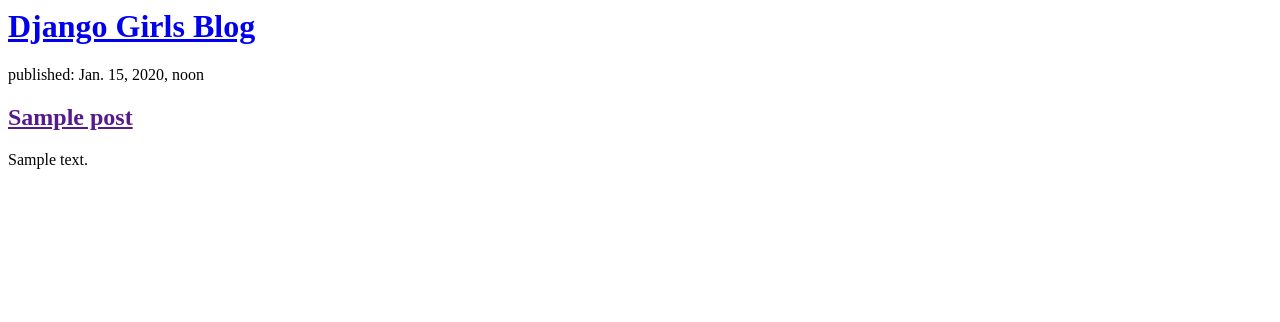
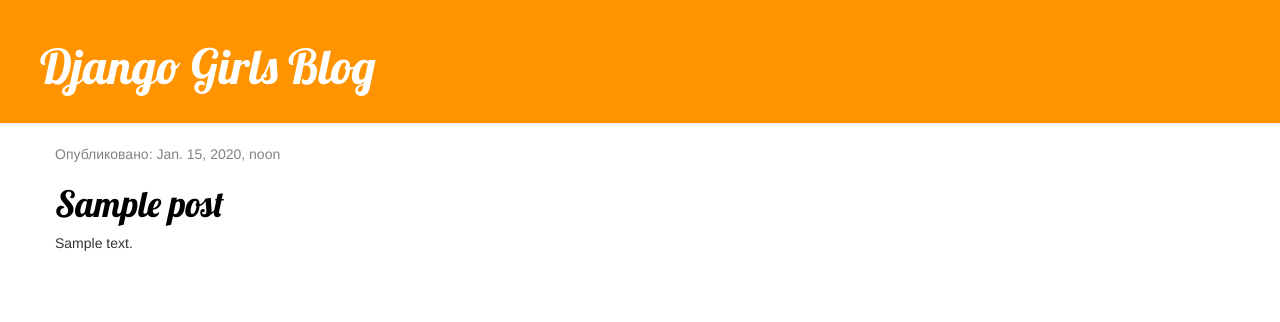
Before and after one commit to n3250sasha/my-first-blog, a Django app: page / in a window 1280 px wide. Shown: the top 322 px of the page. Run offline with Django 3.2, Linux system fonts and the light colour scheme; tables that the repository leaves empty hold one stand-in row (values such as "Sample post"); some libraries are stand-ins or nearby versions.

Commit message:
Changed the html and css for the site

```diff
--- /dev/null
+++ b/blog/static/css/blog.css
@@ -0,0 +1,46 @@
+.page-header {
+    background-color: #ff9400;
+    margin-top: 0;
+    padding: 20px 20px 20px 40px;
+}
+
+.page-header h1, .page-header h1 a, .page-header h1 a:visited, .page-header h1 a:active {
+    color: #ffffff;
+    font-size: 36pt;
+    text-decoration: none;
+}
+
+.content {
+    margin-left: 40px;
+}
+
+h1, h2, h3, h4 {
+    font-family: 'Lobster', cursive;
+}
+
+.date {
+    color: #828282;
+}
+
+.save {
+    float: right;
+}
+
+.post-form textarea, .post-form input {
+    width: 100%;
+}
+
+.top-menu, .top-menu:hover, .top-menu:visited {
+    color: #ffffff;
+    float: right;
+    font-size: 26pt;
+    margin-right: 20px;
+}
+
+.post {
+    margin-bottom: 70px;
+}
+
+.post h1 a, .post h1 a:visited {
+    color: #000000;
+}
--- a/blog/templates/blog/post_list.html
+++ b/blog/templates/blog/post_list.html
@@ -1,17 +1,31 @@
+{% load static %}
 <html>
     <head>
         <title>Django Girls blog</title>
+        <link rel="stylesheet" href="//maxcdn.bootstrapcdn.com/bootstrap/3.2.0/css/bootstrap.min.css">
+        <link rel="stylesheet" href="//maxcdn.bootstrapcdn.com/bootstrap/3.2.0/css/bootstrap-theme.min.css">
+        <link href="https://fonts.googleapis.com/css?family=Lobster&subset=latin,cyrillic" rel="stylesheet" type="text/css">
+        <link rel="stylesheet" href="{% static '/css/blog.css' %}">
     </head>
     <body>
-        <div>
+        <div class="page-header">
             <h1><a href="/">Django Girls Blog</a></h1>
         </div>
-        {% for post in posts%}
-            <div>
-                <p>published: {{post.published_date}}</p>
-                <h2><a href="">{{post.title}}</a></h2>
-                <p>{{post.text|linebreaksbr}}</p>
+
+        <div class="content container">
+            <div class="row">
+                <div class="col-md-8">
+                    {% for post in posts %}
+                        <div class="post">
+                            <div class="date">
+                                <p>Опубликовано: {{ post.published_date }}</p>
+                            </div>
+                            <h1><a href="">{{ post.title }}</a></h1>
+                            <p>{{ post.text|linebreaksbr }}</p>
+                        </div>
+                    {% endfor %}
+                </div>
             </div>
-        {% endfor%}
+        </div>
     </body>
 </html>
--- a/mysite/settings.py
+++ b/mysite/settings.py
@@ -120,7 +120,11 @@
 # https://docs.djangoproject.com/en/3.2/howto/static-files/
 
 STATIC_URL = '/static/'
-STATIC_ROOT = os.path.join(BASE_DIR, 'static')
+# закоментував, бо не підгружало css файл
+#STATIC_ROOT = os.path.join(BASE_DIR, 'static')
+STATICFILES_DIRS = [
+    os.path.join(BASE_DIR, "static"),
+]
 
 # Default primary key field type
 # https://docs.djangoproject.com/en/3.2/ref/settings/#default-auto-field
```
